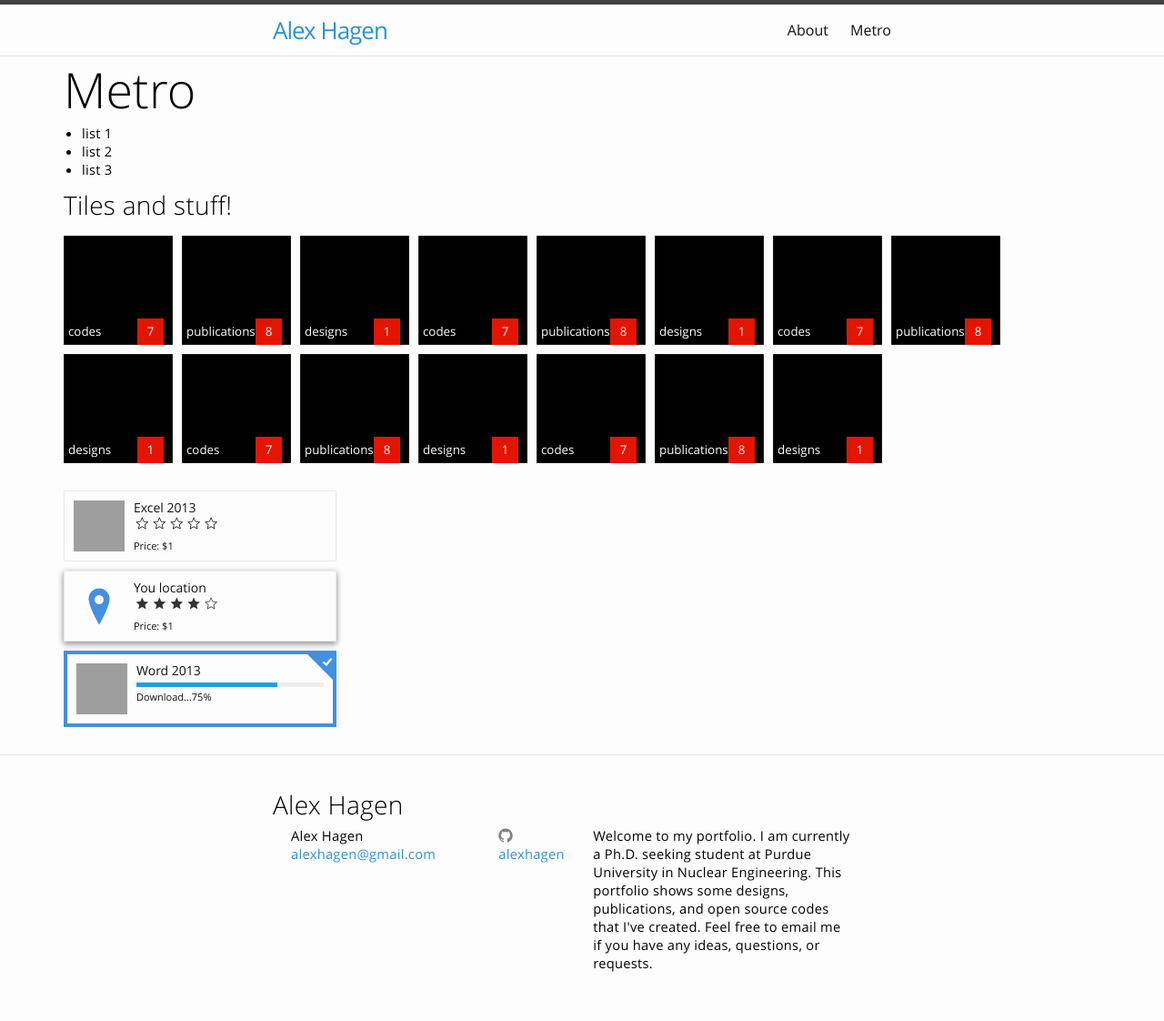
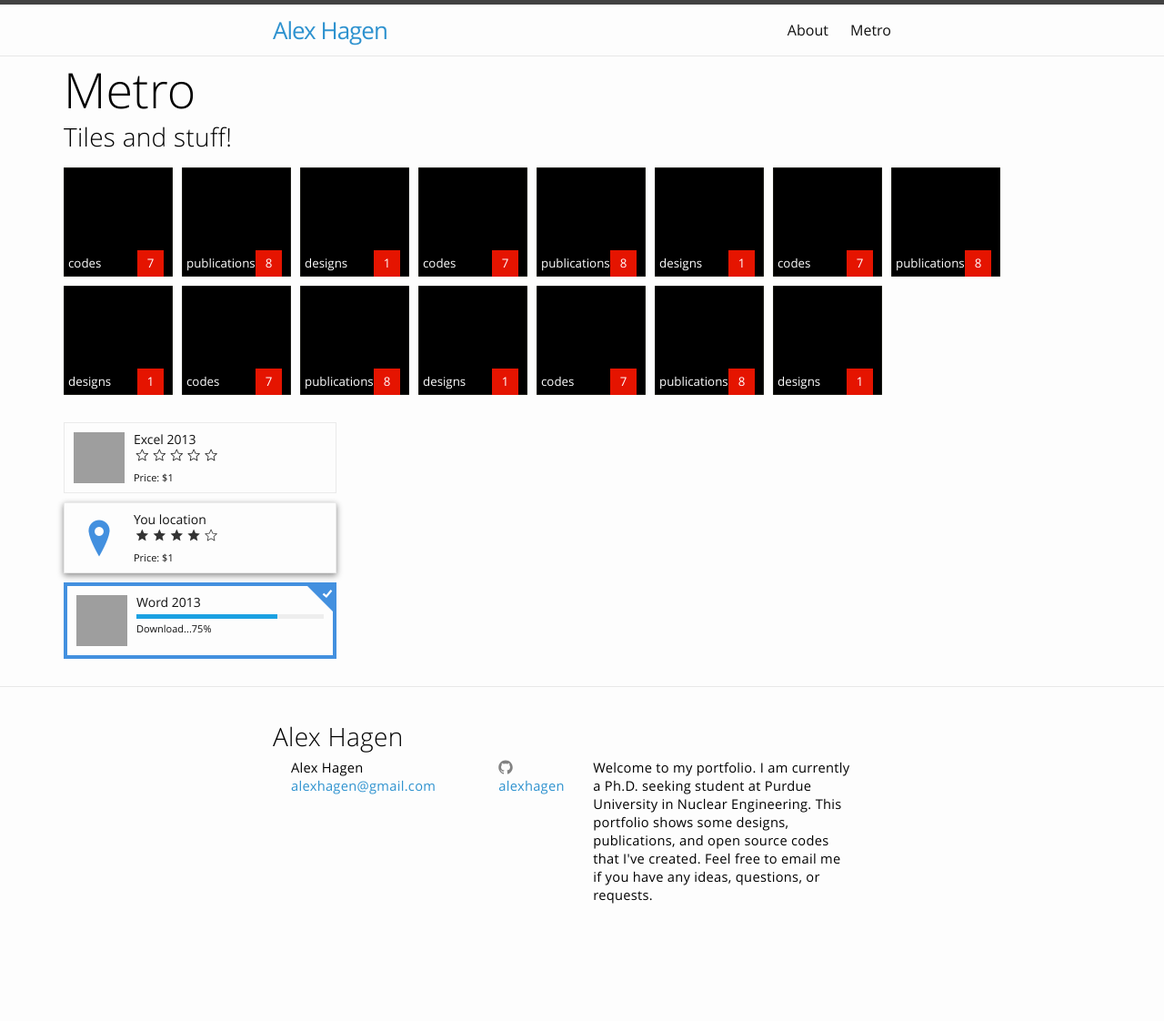
Before and after one commit to alexhagen/alexhagen.github.io, a Jekyll site: the page built from metro.md, in a window 1280 px wide. Shown: the whole page at 91% size. Built offline with Jekyll 4.4.1, drawn with Linux system fonts in a browser that asks for light colours; after the commit the page ends 1047 px from its top, so only the background shows below that; grey boxes are pictures that could not be loaded.

```diff
--- a/metro.md
+++ b/metro.md
@@ -15,10 +15,6 @@
 {% for post in site.categories.designs %}
    {% capture designs_count %} {{ designs_count | plus: 1 }} {% endcapture %}
 {% endfor %}
-
-- list 1
-- list 2
-- list 3
 
 ## Tiles and stuff!
 
```
